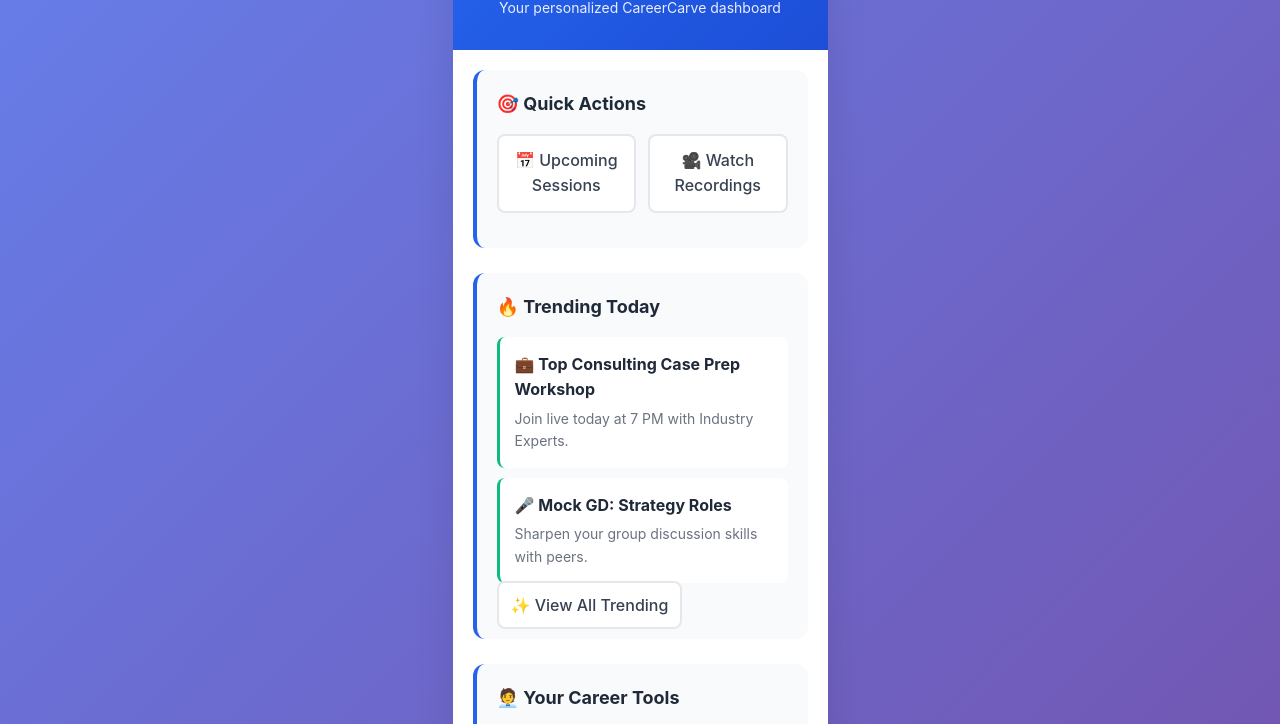
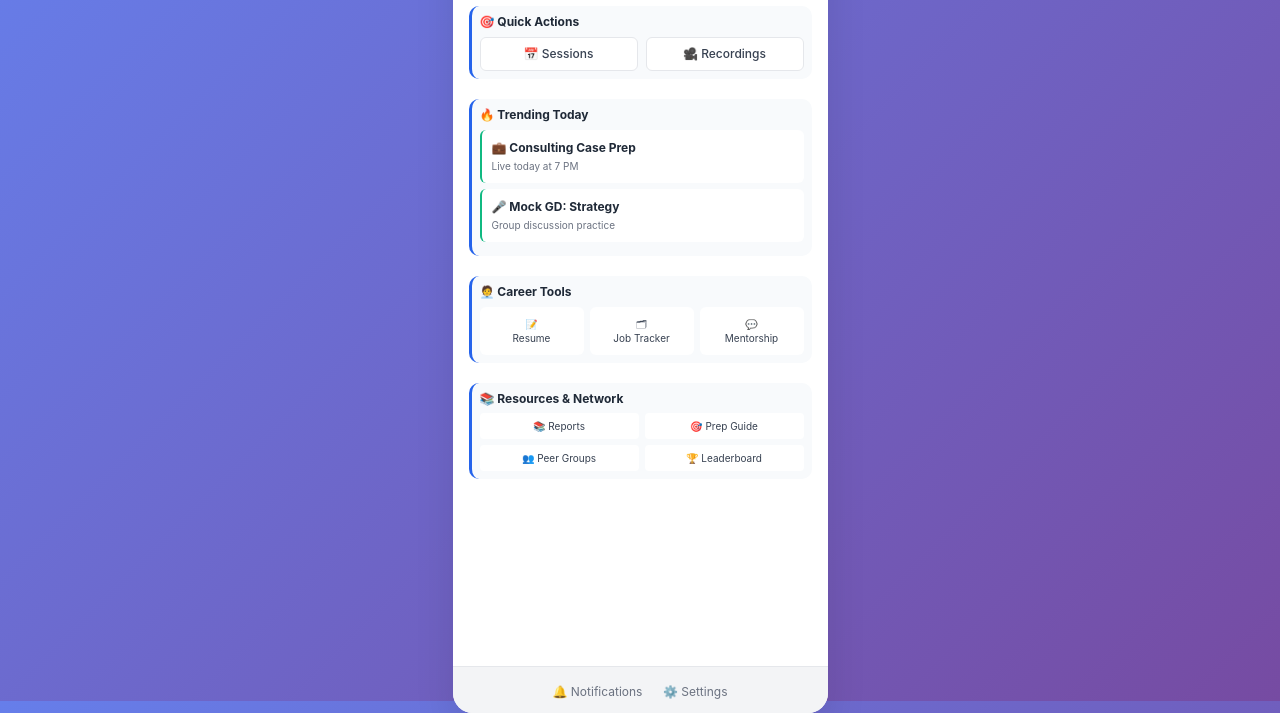
Before and after one commit to Rishsh/career-carve, a plain HTML site: page index.html in a window 1280 px wide. Shown: the part 99-823 px from the top of the page. Drawn offline with Linux system fonts and the light colour scheme.

Commit message:
index.html

```diff
--- a/index.html
+++ b/index.html
@@ -15,132 +15,145 @@
             font-family: -apple-system, BlinkMacSystemFont, 'Segoe UI', Roboto, sans-serif;
             background: linear-gradient(135deg, #667eea 0%, #764ba2 100%);
             color: #333;
-            line-height: 1.6;
-            min-height: 100vh;
+            line-height: 1.4;
+            height: 100vh;
+            overflow: hidden;
         }
 
         .container {
-            max-width: 375px;
-            margin: 20px auto;
+            width: 375px;
+            height: 812px; /* 6.7" Android screen height */
+            margin: 0 auto;
             background: white;
             border-radius: 20px;
             box-shadow: 0 20px 40px rgba(0,0,0,0.1);
             overflow: hidden;
-            min-height: 600px;
+            position: relative;
+            display: flex;
+            flex-direction: column;
         }
 
         .header {
             background: linear-gradient(135deg, #2563EB, #1D4ED8);
             color: white;
-            padding: 30px 20px;
+            padding: 20px;
             text-align: center;
+            flex-shrink: 0;
         }
 
         .welcome {
-            font-size: 24px;
+            font-size: 20px;
             font-weight: bold;
-            margin-bottom: 8px;
+            margin-bottom: 4px;
         }
 
         .subtitle {
-            font-size: 14px;
+            font-size: 12px;
             opacity: 0.9;
         }
 
         .content {
-            padding: 20px;
+            padding: 16px;
+            flex: 1;
+            overflow: hidden;
+            display: flex;
+            flex-direction: column;
+            gap: 12px;
         }
 
         .section {
-            margin-bottom: 25px;
             background: #f8fafc;
-            border-radius: 12px;
-            padding: 20px;
-            border-left: 4px solid #2563EB;
+            border-radius: 10px;
+            padding: 12px;
+            border-left: 3px solid #2563EB;
+            flex-shrink: 0;
         }
 
         .section-title {
-            font-size: 18px;
+            font-size: 14px;
             font-weight: bold;
-            margin-bottom: 15px;
+            margin-bottom: 8px;
             color: #1f2937;
         }
 
         .quick-actions {
             display: grid;
             grid-template-columns: 1fr 1fr;
-            gap: 12px;
-            margin-bottom: 15px;
+            gap: 8px;
         }
 
         .action-btn {
             background: white;
-            border: 2px solid #e5e7eb;
-            padding: 12px;
-            border-radius: 8px;
+            border: 1px solid #e5e7eb;
+            padding: 8px;
+            border-radius: 6px;
             text-decoration: none;
             color: #374151;
             text-align: center;
             font-weight: 500;
+            font-size: 12px;
             transition: all 0.2s;
         }
 
         .action-btn:hover {
             border-color: #2563EB;
             color: #2563EB;
-            transform: translateY(-2px);
+            transform: translateY(-1px);
         }
 
         .trending-item {
             background: white;
-            padding: 15px;
-            border-radius: 8px;
-            margin-bottom: 10px;
-            border-left: 3px solid #10b981;
+            padding: 10px;
+            border-radius: 6px;
+            margin-bottom: 6px;
+            border-left: 2px solid #10b981;
         }
 
         .trending-title {
             font-weight: bold;
             color: #1f2937;
-            margin-bottom: 5px;
+            margin-bottom: 2px;
+            font-size: 12px;
         }
 
         .trending-desc {
-            font-size: 14px;
+            font-size: 10px;
             color: #6b7280;
         }
 
         .tools-grid {
             display: grid;
             grid-template-columns: repeat(3, 1fr);
-            gap: 10px;
+            gap: 6px;
         }
 
         .tool-item {
             background: white;
-            padding: 15px;
-            border-radius: 8px;
+            padding: 10px 6px;
+            border-radius: 6px;
             text-align: center;
             text-decoration: none;
             color: #374151;
             transition: all 0.2s;
+            font-size: 10px;
         }
 
         .tool-item:hover {
             background: #2563EB;
             color: white;
-            transform: translateY(-2px);
+            transform: translateY(-1px);
         }
 
         .resource-link {
             display: block;
             background: white;
-            padding: 12px;
-            border-radius: 8px;
+            padding: 8px;
+            border-radius: 6px;
             text-decoration: none;
             color: #374151;
-            margin-bottom: 8px;
+            margin-bottom: 6px;
             transition: all 0.2s;
+            font-size: 12px;
         }
 
         .resource-link:hover {
@@ -150,13 +163,14 @@
 
         .networking-item {
             background: white;
-            padding: 12px;
-            border-radius: 8px;
+            padding: 8px;
+            border-radius: 6px;
             text-decoration: none;
             color: #374151;
             display: block;
-            margin-bottom: 8px;
+            margin-bottom: 6px;
             transition: all 0.2s;
+            font-size: 12px;
         }
 
         .networking-item:hover {
@@ -166,16 +180,18 @@
 
         .footer {
             background: #f3f4f6;
-            padding: 15px;
+            padding: 12px;
             text-align: center;
             border-top: 1px solid #e5e7eb;
+            flex-shrink: 0;
         }
 
         .footer a {
             color: #6b7280;
             text-decoration: none;
-            margin: 0 10px;
+            margin: 0 8px;
             transition: color 0.2s;
+            font-size: 12px;
         }
 
         .footer a:hover {
@@ -185,16 +201,45 @@
         .coming-soon {
             background: #f59e0b;
             color: white;
-            padding: 2px 6px;
+            padding: 1px 4px;
+            border-radius: 3px;
+            font-size: 8px;
+            margin-left: 4px;
+        }
+
+        /* Compact layout for 6.7" screen */
+        .compact-section {
+            padding: 8px;
+            margin-bottom: 8px;
+        }
+
+        .compact-title {
+            font-size: 12px;
+            margin-bottom: 6px;
+        }
+
+        .compact-grid {
+            display: grid;
+            grid-template-columns: repeat(2, 1fr);
+            gap: 6px;
+        }
+
+        .compact-item {
+            background: white;
+            padding: 6px;
             border-radius: 4px;
+            text-align: center;
             font-size: 10px;
-            margin-left: 5px;
+            text-decoration: none;
+            color: #374151;
         }
 
         @media (max-width: 400px) {
             .container {
-                margin: 10px;
-                border-radius: 15px;
+                width: 100%;
+                height: 100vh;
+                border-radius: 0;
+                margin: 0;
             }
         }
     </style>
@@ -210,59 +255,55 @@
         <!-- Content -->
         <div class="content">
             <!-- Quick Actions -->
-            <div class="section">
-                <div class="section-title">🎯 Quick Actions</div>
+            <div class="section compact-section">
+                <div class="section-title compact-title">🎯 Quick Actions</div>
                 <div class="quick-actions">
-                    <a href="#" class="action-btn">📅 Upcoming Sessions</a>
-                    <a href="#" class="action-btn">🎥 Watch Recordings</a>
+                    <a href="#" class="action-btn">📅 Sessions</a>
+                    <a href="#" class="action-btn">🎥 Recordings</a>
                 </div>
             </div>
 
             <!-- Trending Today -->
-            <div class="section">
-                <div class="section-title">🔥 Trending Today</div>
+            <div class="section compact-section">
+                <div class="section-title compact-title">🔥 Trending Today</div>
                 <div class="trending-item">
-                    <div class="trending-title">💼 Top Consulting Case Prep Workshop</div>
-                    <div class="trending-desc">Join live today at 7 PM with Industry Experts.</div>
+                    <div class="trending-title">💼 Consulting Case Prep</div>
+                    <div class="trending-desc">Live today at 7 PM</div>
                 </div>
                 <div class="trending-item">
-                    <div class="trending-title">🎤 Mock GD: Strategy Roles</div>
-                    <div class="trending-desc">Sharpen your group discussion skills with peers.</div>
+                    <div class="trending-title">🎤 Mock GD: Strategy</div>
+                    <div class="trending-desc">Group discussion practice</div>
                 </div>
-                <a href="#" class="action-btn">✨ View All Trending</a>
             </div>
 
             <!-- Career Tools -->
-            <div class="section">
-                <div class="section-title">🧑‍💼 Your Career Tools</div>
+            <div class="section compact-section">
+                <div class="section-title compact-title">🧑‍💼 Career Tools</div>
                 <div class="tools-grid">
                     <a href="#" class="tool-item">
                         <div>📝</div>
-                        <div style="font-size: 12px;">Resume Review</div>
+                        <div>Resume</div>
                     </a>
                     <a href="#" class="tool-item">
                         <div>🗂</div>
-                        <div style="font-size: 12px;">Job Tracker</div>
+                        <div>Job Tracker</div>
                     </a>
                     <a href="#" class="tool-item">
                         <div>💬</div>
-                        <div style="font-size: 12px;">1:1 Mentorship</div>
+                        <div>Mentorship</div>
                     </a>
                 </div>
             </div>
 
-            <!-- Career Resources -->
-            <div class="section">
-                <div class="section-title">📰 Career Resources</div>
-                <a href="#" class="resource-link">📚 Industry Reports</a>
-                <a href="#" class="resource-link">🎯 Placement Prep Guide</a>
-            </div>
-
-            <!-- Networking Hub -->
-            <div class="section">
-                <div class="section-title">🤝 Networking Hub</div>
-                <a href="#" class="networking-item">👥 Join Peer Groups</a>
-                <a href="#" class="networking-item">🏆 Leaderboard</a>
+            <!-- Resources & Network -->
+            <div class="section compact-section">
+                <div class="section-title compact-title">📚 Resources & Network</div>
+                <div class="compact-grid">
+                    <a href="#" class="compact-item">📚 Reports</a>
+                    <a href="#" class="compact-item">🎯 Prep Guide</a>
+                    <a href="#" class="compact-item">👥 Peer Groups</a>
+                    <a href="#" class="compact-item">🏆 Leaderboard</a>
+                </div>
             </div>
         </div>
 
```
